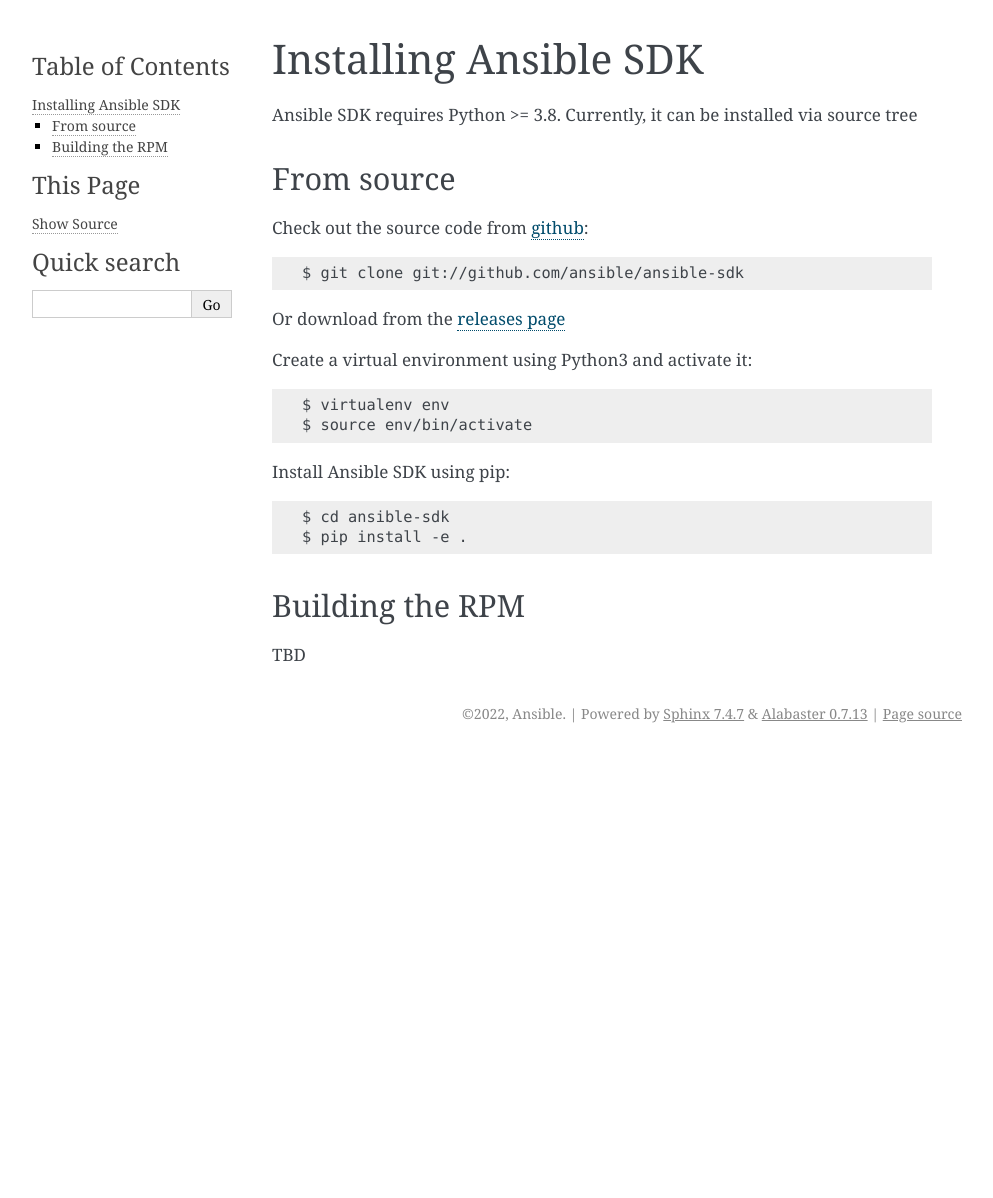
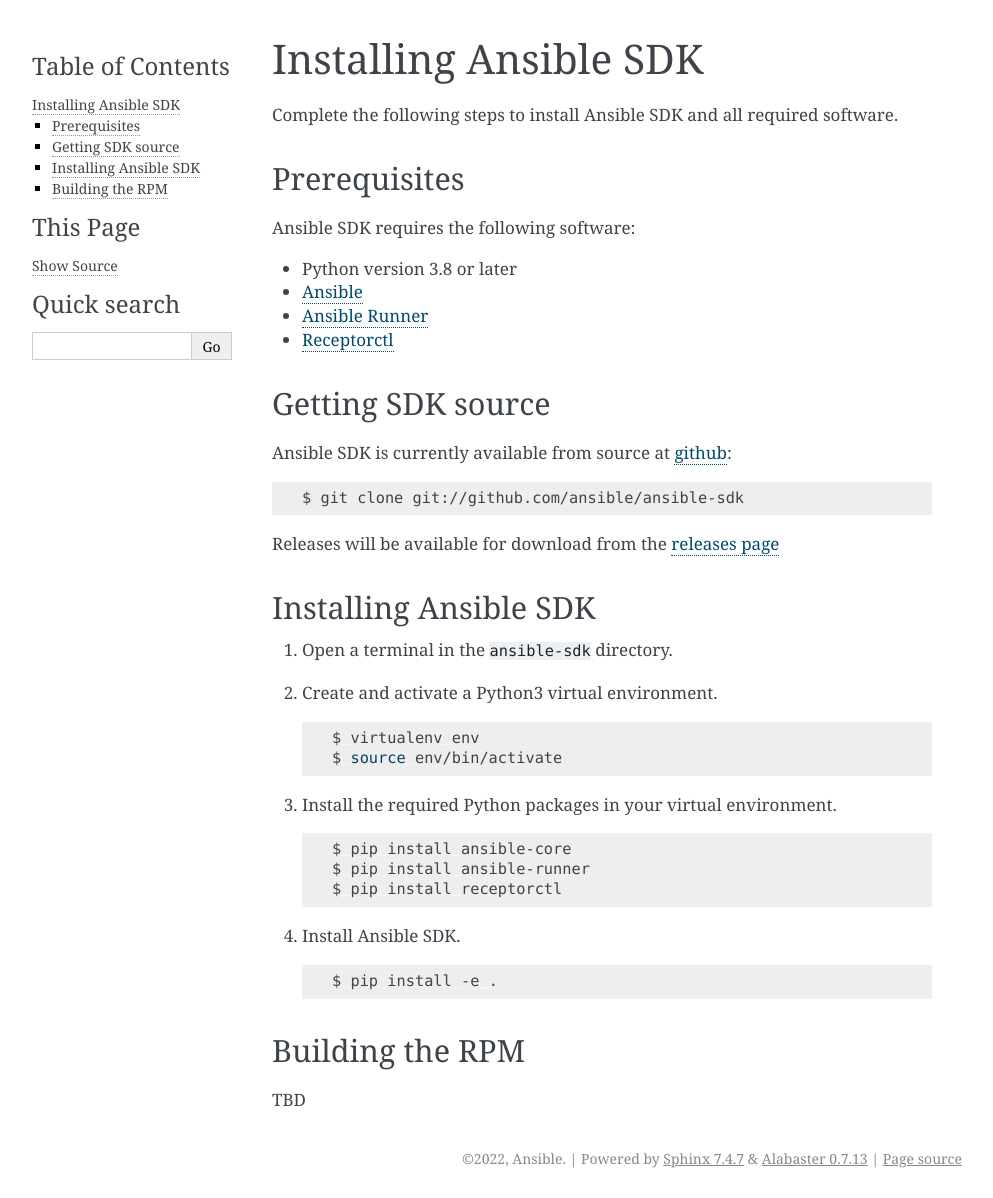
Before and after one commit to ansible/ansible-sdk, a Sphinx documentation site: the page built from docs/source/install.rst, in a window 1280 px wide. Shown: the whole page, without its empty margins (148-1141 px from the left). Built offline with Sphinx 7.4.7, drawn with Linux system fonts in a browser that asks for light colours; before the commit the page ends 900 px from its top, so only the background shows below that.

Commit message:
docs: getting_started guide (#33)
Co-authored-by: Abhijeet Kasurde <akasurde@redhat.com>
Co-authored-by: Don Naro <dnaro@redhat.com>

```diff
--- a/docs/source/index.rst
+++ b/docs/source/index.rst
@@ -10,7 +9,8 @@
 
    intro
    install
-   scenario_guide
+   running_ansible_jobs
+   running_mesh_jobs
    troubleshooting
    faq
 
--- a/docs/source/install.rst
+++ b/docs/source/install.rst
@@ -3,26 +3,51 @@
 Installing Ansible SDK
 ======================
 
-Ansible SDK requires Python >= 3.8. Currently, it can be installed via source tree
+Complete the following steps to install Ansible SDK and all required software.
 
-From source
------------
+Prerequisites
+-------------
 
-Check out the source code from `github <https://github.com/ansible/ansible-sdk>`_::
+Ansible SDK requires the following software:
 
-  $ git clone git://github.com/ansible/ansible-sdk
+* Python version 3.8 or later
+* `Ansible <https://docs.ansible.com/ansible-core/devel/#>`_
+* `Ansible Runner <https://ansible-runner.readthedocs.io/en/stable/>`_
+* `Receptorctl <https://receptor.readthedocs.io/en/latest/index.html#installation>`_
 
-Or download from the `releases page <https://github.com/ansible/ansible-sdk/releases>`_
+Getting SDK source
+------------------
 
-Create a virtual environment using Python3 and activate it::
+Ansible SDK is currently available from source at `github <https://github.com/ansible/ansible-sdk>`_::
 
-  $ virtualenv env
-  $ source env/bin/activate
+    $ git clone git://github.com/ansible/ansible-sdk
 
-Install Ansible SDK using pip::
+Releases will be available for download from the `releases page <https://github.com/ansible/ansible-sdk/releases>`_
 
-  $ cd ansible-sdk
-  $ pip install -e .
+Installing Ansible SDK
+----------------------
+
+#. Open a terminal in the ``ansible-sdk`` directory.
+#. Create and activate a Python3 virtual environment.
+
+   .. code-block:: bash
+
+       $ virtualenv env
+       $ source env/bin/activate
+
+#. Install the required Python packages in your virtual environment.
+
+   .. code-block:: bash
+
+       $ pip install ansible-core
+       $ pip install ansible-runner
+       $ pip install receptorctl
+
+#. Install Ansible SDK.
+
+   .. code-block:: bash
+
+       $ pip install -e .
 
 Building the RPM
 ----------------
```
Also changed, not shown: other parts of docs/source/index.rst (+0 -1 lines), docs/source/intro.rst (+10 -5 lines), docs/source/running_ansible_jobs.rst (added, +54 -0 lines), docs/source/running_mesh_jobs.rst (renamed from docs/source/scenario_mesh.rst, +5 -4 lines), docs/source/scenario_guide.rst (deleted, +0 -10 lines), docs/source/troubleshooting.rst (+37 -0 lines).
